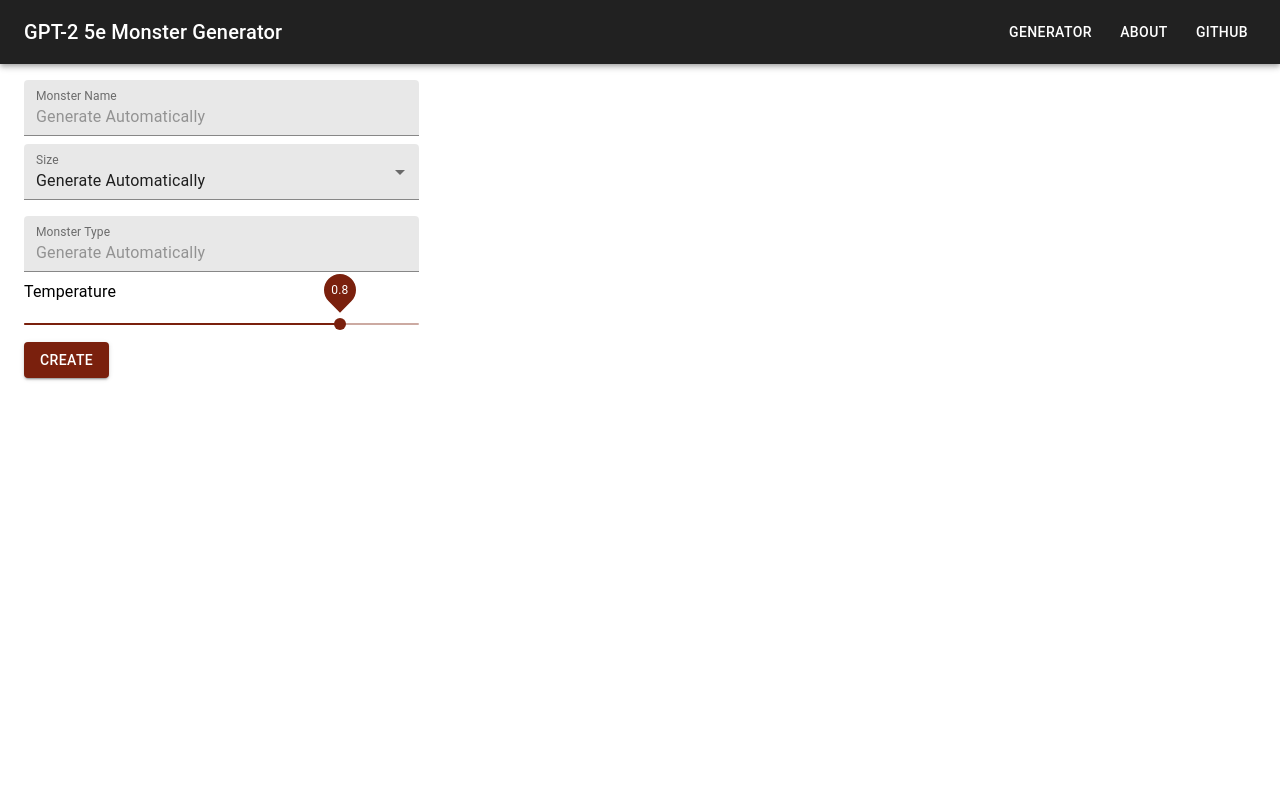
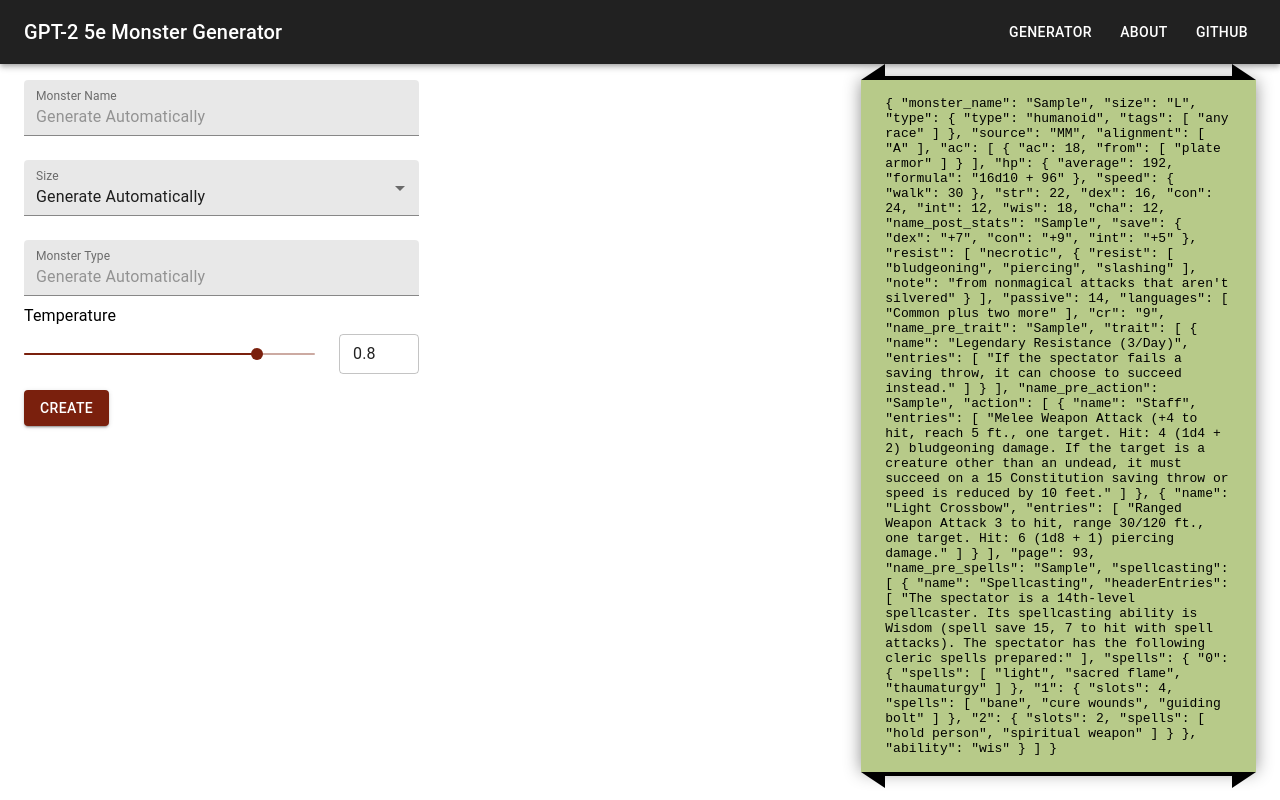
Before and after one commit to dhlanm/gpt-2-dnd-frontend, a React (Create React App) app: page / in a window 1280 px wide. Built offline with nearby package versions, Linux system fonts and the light colour scheme.

Commit message:
Add sample json

```diff
--- /dev/null
+++ b/src/Index/CodeBlock.tsx
@@ -0,0 +1,89 @@
+import React from 'react'
+import { createStyles, makeStyles } from '@material-ui/core'
+
+const useStyles = makeStyles(() =>
+	createStyles({
+		root: {
+			padding: '12px 0',
+			position: 'relative',
+			'&:before': {
+				display: 'block',
+				position: 'absolute',
+				content: '""',
+				top: 0,
+				width: 0,
+				height: 0,
+				borderStyle: 'solid',
+				borderWidth: '0 0 16px 24px',
+				borderColor: 'transparent transparent black transparent',
+			},
+			'&:after': {
+				display: 'block',
+				position: 'absolute',
+				right: 0,
+				top: 0,
+				content: '""',
+				width: 0,
+				height: 0,
+				borderStyle: 'solid',
+				borderWidth: '16px 0 0 24px',
+				borderColor: 'transparent transparent transparent black',
+			},
+		},
+		wrapper: {
+			position: 'absolute',
+			top: 16,
+			bottom: 16,
+			left: 0,
+			right: 0,
+			backgroundColor: '#B7CA89',
+			boxShadow: '0 0 16px #00000070',
+			zIndex: -1,
+		},
+		pre: {
+			borderStyle: 'solid none',
+			borderWidth: '4px 0',
+			margin: '0 24px',
+			padding: '16px 0',
+			wordWrap: 'normal',
+			whiteSpace: 'pre-wrap',
+			'&:before': {
+				display: 'block',
+				position: 'absolute',
+				content: '""',
+				bottom: 0,
+				left: 0,
+				width: 0,
+				height: 0,
+				borderStyle: 'solid',
+				borderWidth: '0 24px 16px 0',
+				borderColor: 'transparent black transparent transparent',
+			},
+			'&:after': {
+				display: 'block',
+				position: 'absolute',
+				right: 0,
+				bottom: 0,
+				content: '""',
+				width: 0,
+				height: 0,
+				borderStyle: 'solid',
+				borderWidth: '16px 24px 0 0',
+				borderColor: 'black transparent transparent black',
+			},
+		}
+	}),
+)
+
+
+const CodeBlock: React.FC = props => {
+	const classes = useStyles()
+	return (
+		<aside className={classes.root}>
+			<div className={classes.wrapper} />
+			<pre className={classes.pre}>{props.children}</pre>
+		</aside>
+	)
+}
+
+export default CodeBlock
--- a/src/Index/Form.tsx
+++ b/src/Index/Form.tsx
@@ -1,13 +1,35 @@
 import React, { useCallback, useState } from 'react'
 import {
+	Box,
 	Button,
+	createStyles,
 	FilledInput,
 	FormControl,
 	InputLabel,
+	makeStyles,
 	MenuItem,
-	Select, Slider,
-	TextField, Typography,
+	Select,
+	Slider,
+	TextField,
+	Typography,
 } from '@material-ui/core'
+
+const useStyles = makeStyles(() =>
+	createStyles({
+		createButton: {
+			marginTop: 16,
+		},
+		tempSlider: {
+			marginRight: 24,
+		},
+		tempTextField: {
+			margin: 0,
+		},
+		tempInput: {
+			width: '5em',
+		},
+	}),
+)
 
 function useField<T>(initialState: T): [T, React.ChangeEventHandler<{ value: unknown }>] {
 	const [value, setValue] = useState(initialState)
@@ -15,44 +37,47 @@
 	return [value, callback]
 }
 
-function useSliderField(initialState: number): [number, (e: unknown, value: unknown) => void] {
-	const [value, setValue] = useState(initialState)
-	const callback = useCallback((_, v) => value !== v && setValue(v), [value])
-	return [value, callback]
-}
-
 function Form(): React.ReactElement {
+	const classes = useStyles()
 	const [name, setName] = useField('')
 	const [type, setType] = useField('')
 	const [size, setSize] = useField('')
-	const [temp, setTemp] = useSliderField(0.8)
+	const [temp, setTemp] = useState(0.8)
 
 	const onSubmit = useCallback(e => {
 		e.preventDefault()
+		// TODO: SUBMIT
 	}, [name, type, size, temp])
+
+	const onTempSliderChange = useCallback((_, v) => temp !== v && setTemp(v), [temp])
+	const onTempInputChange = useCallback(({target: {value: v}}) => temp !== v && setTemp(v), [temp])
+	const onTempBlur = useCallback(() => {
+		if (temp < 0) return setTemp(0)
+		if (temp > 1) return setTemp(1)
+	}, [temp])
 
 	return (
 		<form onSubmit={onSubmit}>
 			<TextField
+				fullWidth
 				id="name"
-				fullWidth
 				label="Monster Name"
+				margin="normal"
+				onChange={setName}
 				placeholder="Generate Automatically"
 				value={name}
-				onChange={setName}
-				margin="normal"
 				variant="filled"
 				InputLabelProps={{
 					shrink: true,
 				}}
 			/>
-			<FormControl variant="filled" fullWidth>
+			<FormControl variant="filled" margin="normal" fullWidth>
 				<InputLabel htmlFor="size" shrink={true}>Size</InputLabel>
 				<Select
-					value={size}
-					onChange={setSize}
 					displayEmpty
 					input={<FilledInput name="size" id="size" />}
+					onChange={setSize}
+					value={size}
 				>
 					<MenuItem value="">Generate Automatically</MenuItem>
 					<MenuItem value="T">Tiny</MenuItem>
@@ -64,13 +89,13 @@
 				</Select>
 			</FormControl>
 			<TextField
+				fullWidth
 				id="type"
 				label="Monster Type"
-				fullWidth
+				margin="normal"
+				onChange={setType}
 				placeholder="Generate Automatically"
 				value={type}
-				onChange={setType}
-				margin="normal"
 				variant="filled"
 				InputLabelProps={{
 					shrink: true,
@@ -79,16 +104,40 @@
 			<Typography id="temp-label" gutterBottom>
 				Temperature
 			</Typography>
+			<Box display="flex" alignItems="center">
 				<Slider
 					aria-labelledby="temp-label"
-				step={0.1}
+					className={classes.tempSlider}
 					min={0}
 					max={1}
-				onChange={setTemp}
+					onChange={onTempSliderChange}
+					step={0.1}
 					value={temp}
-				valueLabelDisplay="on"
 				/>
-			<Button variant="contained" color="primary" type="submit">Create</Button>
+				<TextField
+					className={classes.tempTextField}
+					margin="dense"
+					variant="outlined"
+					value={temp}
+					onChange={onTempInputChange}
+					onBlur={onTempBlur}
+					inputProps={{
+						className: classes.tempInput,
+						max: 1,
+						min: 0,
+						step: 0.1,
+						type: 'number',
+						'aria-labelledby': 'temp-label',
+					}}
+				/>
+			</Box>
+			<Button
+				color="primary"
+				className={classes.createButton}
+				type="submit"
+				variant="contained">
+				Create
+			</Button>
 		</form>
 	)
 }
--- a/src/Index/index.tsx
+++ b/src/Index/index.tsx
@@ -1,6 +1,28 @@
 import React from 'react'
 import Form from './Form'
+import CodeBlock from './CodeBlock'
 import { Grid } from '@material-ui/core'
+
+const SAMPLE_JSON = '{ "monster_name": "Sample", "size": "L", "type": { "type": "humanoid", "tags": ' +
+	'[ "any race" ] }, "source": "MM", "alignment": [ "A" ], "ac": [ { "ac": 18, "from": [ ' +
+	'"plate armor" ] } ], "hp": { "average": 192, "formula": "16d10 + 96" }, "speed": { "walk": 30 ' +
+	'}, "str": 22, "dex": 16, "con": 24, "int": 12, "wis": 18, "cha": 12, "name_post_stats": ' +
+	'"Sample", "save": { "dex": "+7", "con": "+9", "int": "+5" }, "resist": [ "necrotic", { ' +
+	'"resist": [ "bludgeoning", "piercing", "slashing" ], "note": "from nonmagical attacks that ' +
+	'aren\'t silvered" } ], "passive": 14, "languages": [ "Common plus two more" ], "cr": "9", ' +
+	'"name_pre_trait": "Sample", "trait": [ { "name": "Legendary Resistance (3/Day)", "entries": [ ' +
+	'"If the spectator fails a saving throw, it can choose to succeed instead." ] } ], ' +
+	'"name_pre_action": "Sample", "action": [ { "name": "Staff", "entries": [ "Melee Weapon Attack ' +
+	'(+4 to hit, reach 5 ft., one target. Hit: 4 (1d4 + 2) bludgeoning damage. If the target is a ' +
+	'creature other than an undead, it must succeed on a 15 Constitution saving throw or speed is ' +
+	'reduced by 10 feet." ] }, { "name": "Light Crossbow", "entries": [ "Ranged Weapon Attack 3 to ' +
+	'hit, range 30/120 ft., one target. Hit: 6 (1d8 + 1) piercing damage." ] } ], "page": 93, ' +
+	'"name_pre_spells": "Sample", "spellcasting": [ { "name": "Spellcasting", "headerEntries": ' +
+	'[ "The spectator is a 14th-level spellcaster. Its spellcasting ability is Wisdom (spell save ' +
+	'15, 7 to hit with spell attacks). The spectator has the following cleric spells prepared:" ], ' +
+	'"spells": { "0": { "spells": [ "light", "sacred flame", "thaumaturgy" ] }, "1": { "slots": 4, ' +
+	'"spells": [ "bane", "cure wounds", "guiding bolt" ] }, "2": { "slots": 2, "spells": [ ' +
+	'"hold person", "spiritual weapon" ] } }, "ability": "wis" } ] }'
 
 const Index: React.FC = () => {
 	return (
@@ -11,6 +33,7 @@
 			<Grid item xs={12} md={6} lg={4}>
 			</Grid>
 			<Grid item xs={12} lg={4}>
+				<CodeBlock>{SAMPLE_JSON}</CodeBlock>
 			</Grid>
 		</Grid>
 	)
```
Lines whose indentation alone changed are shown as unchanged.
